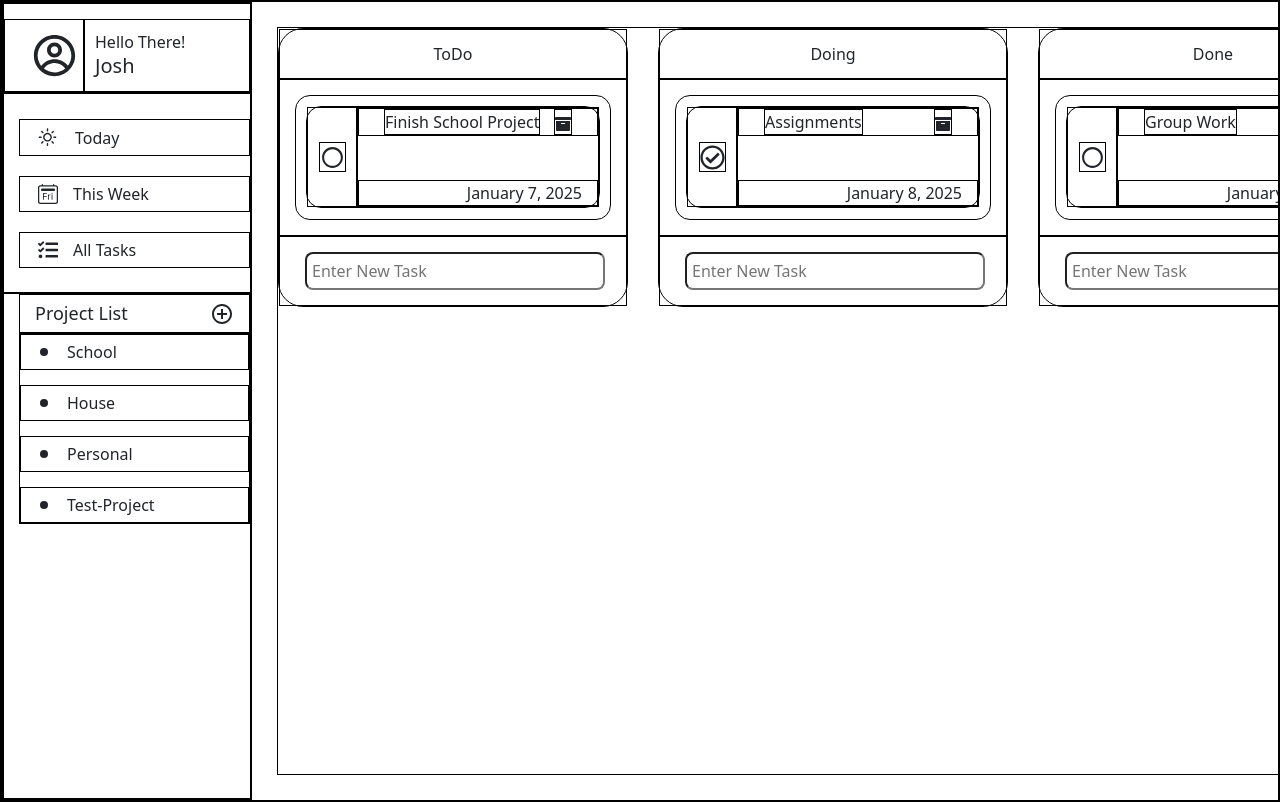
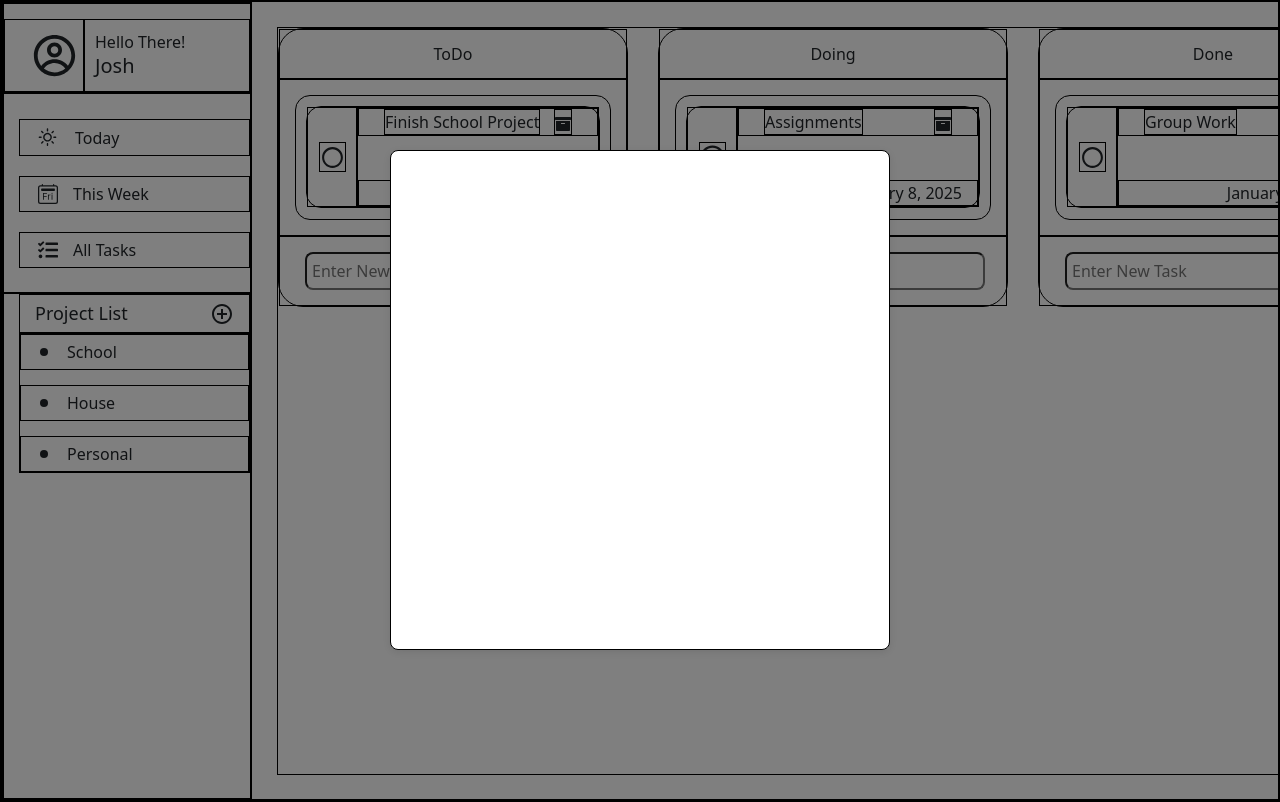
Before and after one commit to HappyLego214/todo-list, a React (Vite) app: page / in a window 1280 px wide. Both pictures are taken after a click on the icon 222 px from the left and 313 px from the top of the page. Built offline with nearby package versions, Linux system fonts and the light colour scheme.

Commit message:
changes status from number to booleans

```diff
--- a/src/App.css
+++ b/src/App.css
@@ -203,3 +203,26 @@ div {
   justify-content: flex-end;
   padding-right: 15px;
 }
+
+.modal-overlay {
+  position: fixed;
+  top: 0;
+  left: 0;
+  width: 100%;
+  height: 100%;
+  background: rgba(0, 0, 0, 0.5);
+  display: flex;
+  justify-content: center;
+  align-items: center;
+  z-index: 1000;
+}
+
+.modal-content {
+  background: white;
+  height: 500px;
+  width: 500px;
+  padding: 20px;
+  border-radius: 8px;
+  box-shadow: 0 2px 10px rgba(0, 0, 0, 0.1);
+  z-index: 1001;
+}
--- a/src/App.tsx
+++ b/src/App.tsx
@@ -19,21 +19,21 @@ const initialProjects: Project[] = [
       {
         id: "1",
         name: "Finish School Project",
-        status: 0,
+        status: false,
         category: "ToDo",
         due: today,
       },
       {
         id: "2",
         name: "Assignments",
-        status: 1,
+        status: true,
         category: "Doing",
         due: tomorrow,
       },
       {
         id: "3",
         name: "Group Work",
-        status: 0,
+        status: false,
         category: "Done",
         due: thirdday,
       },
@@ -46,21 +46,21 @@ const initialProjects: Project[] = [
       {
         id: "1",
         name: "Cleaning Kitchen",
-        status: 0,
+        status: false,
         category: "ToDo",
         due: today,
       },
       {
         id: "2",
         name: "Helping Mom",
-        status: 0,
+        status: false,
         category: "Doing",
         due: tomorrow,
       },
       {
         id: "3",
         name: "Cooking Dinner",
-        status: 0,
+        status: false,
         category: "Done",
         due: thirdday,
       },
@@ -73,18 +73,24 @@ const initialProjects: Project[] = [
       {
         id: "1",
         name: "Personal Project",
-        status: 0,
+        status: false,
         category: "ToDo",
         due: today,
       },
       {
         id: "2",
         name: "Gaming Session",
-        status: 0,
+        status: false,
         category: "Doing",
         due: tomorrow,
       },
-      { id: "3", name: "Workout", status: 0, category: "Done", due: thirdday },
+      {
+        id: "3",
+        name: "Workout",
+        status: false,
+        category: "Done",
+        due: thirdday,
+      },
     ],
   },
 ];
@@ -109,7 +115,7 @@ function App() {
     let newToDo = {
       id: uuidv4(),
       name: name,
-      status: 0,
+      status: true,
       category: category,
       due: today,
     };
--- /dev/null
+++ b/src/components/AddModal.tsx
@@ -0,0 +1,12 @@
+import React from "react";
+import { AddModalProps } from "./Interfaces";
+
+const AddModal: React.FC<AddModalProps> = ({ setModal }) => {
+  return (
+    <div className="modal-overlay">
+      <div className="modal-content"></div>
+    </div>
+  );
+};
+
+export default AddModal;
--- a/src/components/Interfaces.tsx
+++ b/src/components/Interfaces.tsx
@@ -1,7 +1,7 @@
 export interface ToDo {
   id: string;
   name: string;
-  status: number;
+  status: boolean;
   category: string;
   due: Date;
 }
@@ -44,3 +44,7 @@ export interface TaskCardProps {
   removeToDo: (id: string) => void;
   updateToDo: (todo: ToDo) => void;
 }
+
+export interface AddModalProps {
+  setModal: (show: boolean) => void;
+}
--- a/src/components/Sidebar.tsx
+++ b/src/components/Sidebar.tsx
@@ -5,12 +5,16 @@ import { FaTasks } from "react-icons/fa";
 import { BsCalendar2Day } from "react-icons/bs";
 import { MdOutlineAddCircleOutline } from "react-icons/md";
 import { GoDotFill } from "react-icons/go";
+import AddBox from "./AddModal";
+import { useState } from "react";
 
 const ProjectSidebar: React.FC<ProjectSidebarProps> = ({
   addProject,
   setProject,
   projects,
 }) => {
+  const [modal, setModal] = useState(false);
+
   return (
     <div className="project-sidebar">
       <div className="project-user">
@@ -39,7 +43,8 @@ const ProjectSidebar: React.FC<ProjectSidebarProps> = ({
           <MdOutlineAddCircleOutline
             className="project-add"
             onClick={() => {
-              addProject("Test-Project", []);
+              setModal(true);
+              /* addProject("Test-Project", []); */
             }}
           />
         </div>
@@ -58,6 +63,7 @@ const ProjectSidebar: React.FC<ProjectSidebarProps> = ({
           ))}
         </div>
       </div>
+      {modal == true ? <AddBox setModal={setModal}></AddBox> : null}
     </div>
   );
 };
--- a/src/components/Task/TaskCard.tsx
+++ b/src/components/Task/TaskCard.tsx
@@ -18,7 +18,7 @@ const TaskCard: React.FC<TaskCardProps> = ({
   const handleStatusChange = () => {
     const updatedToDo = {
       ...inputTodo,
-      status: inputTodo.status === 0 ? 1 : 0,
+      status: inputTodo.status === false ? true : false,
     };
     setToDo(updatedToDo);
     updateToDo(updatedToDo);
@@ -29,7 +29,7 @@ const TaskCard: React.FC<TaskCardProps> = ({
       <div className="todo-container">
         <div className="todo-checkmark">
           <div onClick={handleStatusChange}>
-            {todo.status == 0 ? (
+            {todo.status == false ? (
               <MdOutlineRadioButtonUnchecked />
             ) : (
               <FaRegCheckCircle />
```
